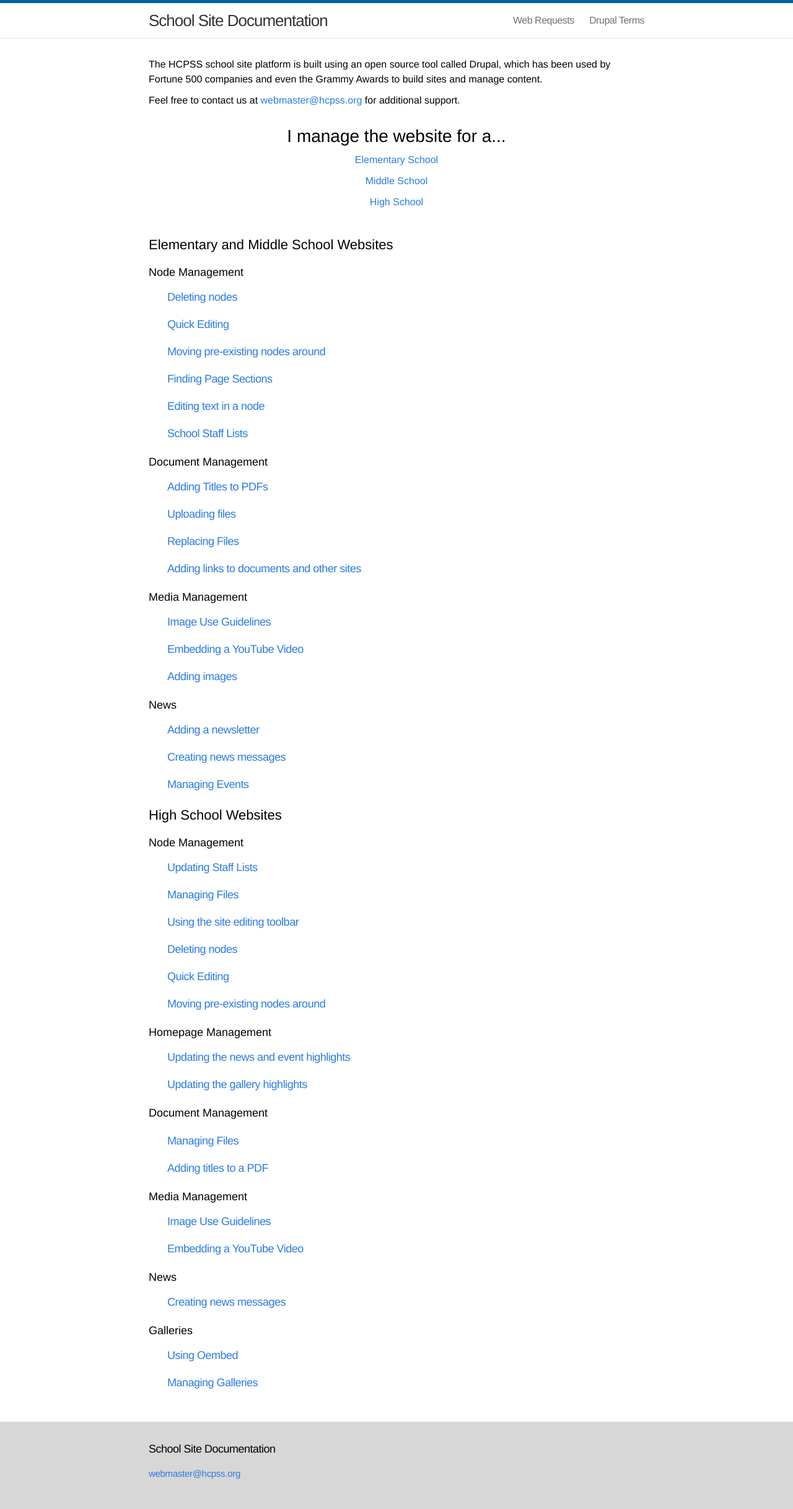
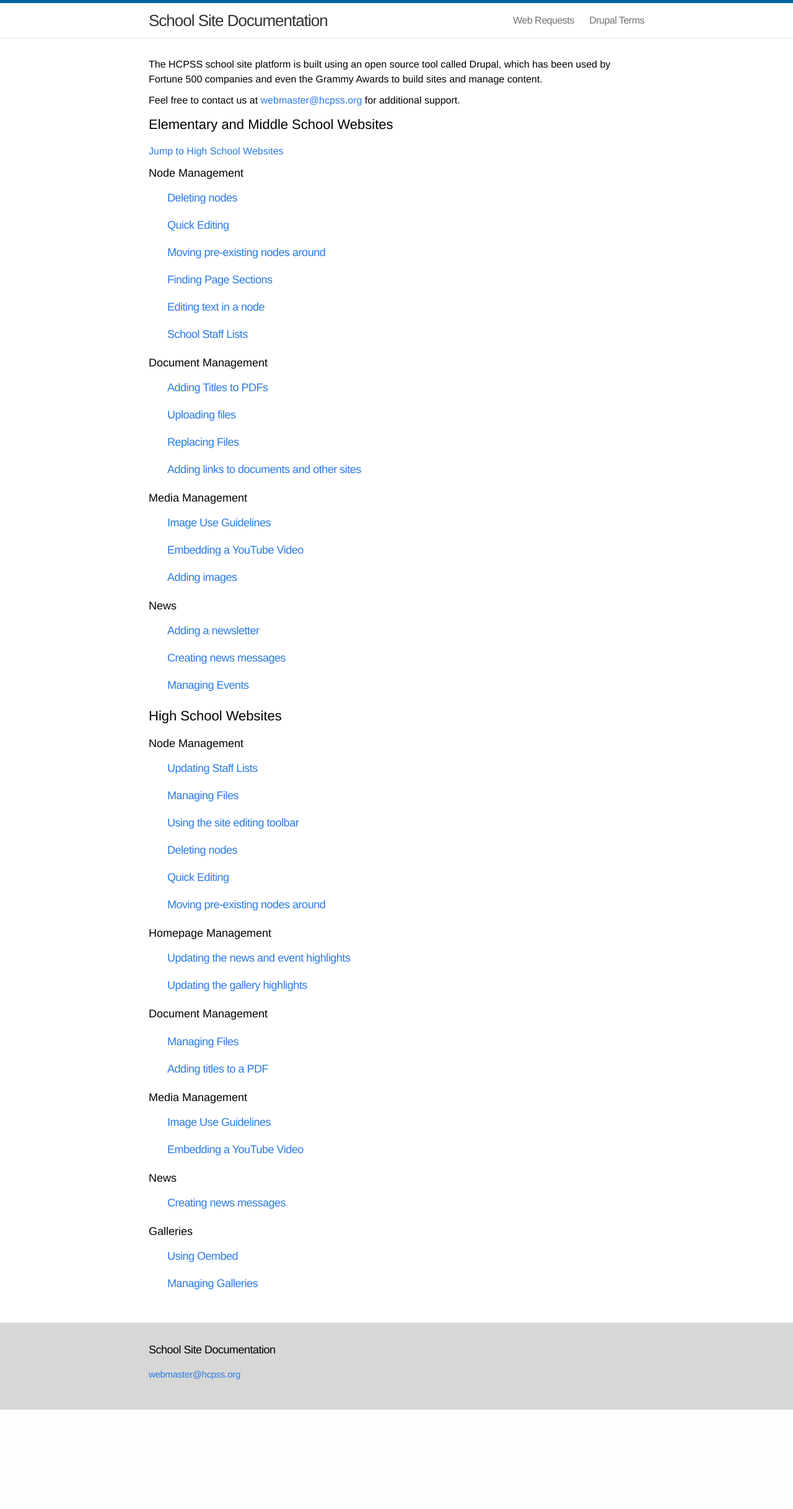
Before and after one commit to HCPSS/schoolsites-help, a Jekyll site: the page built from index.html, in a window 1280 px wide. Shown: the whole page at 62% size. Built offline with Jekyll 4.4.1, drawn with Linux system fonts in a browser that asks for light colours; Markdown is read by kramdown in place of the engine named in the settings; after the commit the page ends 2274 px from its top, so only the background shows below that.

Commit message:
anchor for editing HS sites instead of gray box

```diff
--- a/css/main.css
+++ b/css/main.css
@@ -157,8 +157,6 @@ a:visited { color: #205caa; }
 
 .feature {
   width: 60%;
-  border-top: 2px #e7e7e7;
-  border-bottom: 2px #e7e7e7;
   margin: auto;
   padding-top: 15px;
   padding-bottom: 15px;
--- a/index.html
+++ b/index.html
@@ -10,14 +10,8 @@ layout: default
 
 <!-- Begin categories -->
 
-<div class="feature">
-<h1>I manage the website for a...</h1>
-<p><a href="#es-ms">Elementary School</a></p>
-<p><a href="#es-ms">Middle School</a></p>
-<p><a href="#hs">High School</a></p>
-</div>
-
    <h2 id="es-ms">Elementary and Middle School Websites</h2>
+   <p><a href="#hs">Jump to High School Websites</a></p>
    <h3>Node Management</h3>
 
       <ul class="posts">
```
